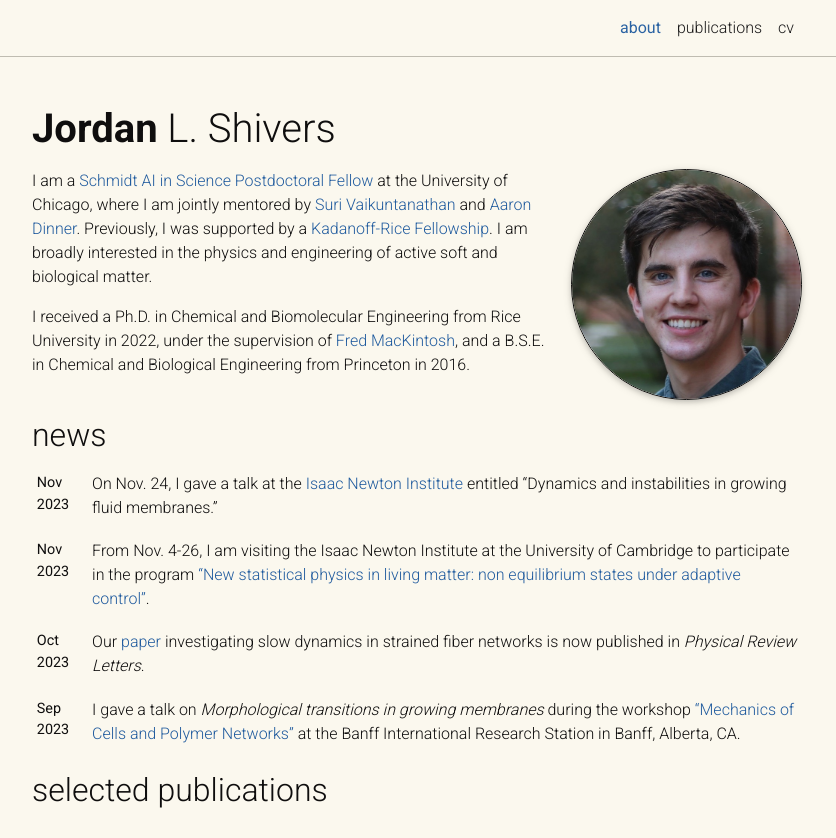
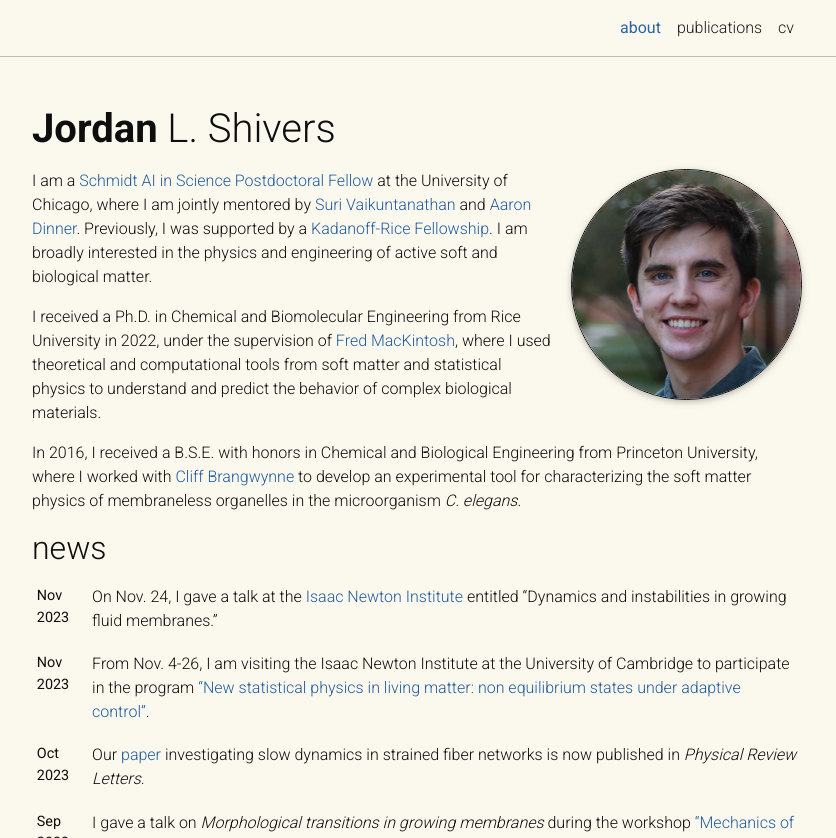
Before and after one commit to jordanshivers/jordanshivers.github.io, a Jekyll site: the page built from _pages/about.md, in a window 1280 px wide and 1221 px high, cut to the strip 0-838 px from the top of the window. Shown: the whole strip, without its empty margins (223-1059 px from the left). Built offline with Jekyll 4.4.1, drawn with Linux system fonts in a browser that asks for light colours; full-size pictures stand in for the smaller copies a plugin makes; comment, search, counter and statistics services are not loaded; a style sheet for code colours, icons or effects is not loaded.

Commit message:
new commit

```diff
--- a/_pages/about.md
+++ b/_pages/about.md
@@ -18,4 +18,6 @@ social: true  # includes social icons at the bottom of the page
 
 I am a [Schmidt AI in Science Postdoctoral Fellow](https://www.schmidtfutures.com/our-work/schmidt-ai-in-science-postdocs/) at the University of Chicago, where I am jointly mentored by [Suri Vaikuntanathan](https://chemistry.uchicago.edu/faculty/suri-vaikuntanathan-0) and [Aaron Dinner](https://chemistry.uchicago.edu/faculty/aaron-dinner). Previously, I was supported by a [Kadanoff-Rice Fellowship](https://mrsec.uchicago.edu/education/for-our-research-community/kadanoff-rice-postdoctoral-fellowships/). I am broadly interested in the physics and engineering of active soft and biological matter.
 
-I received a Ph.D. in Chemical and Biomolecular Engineering from Rice University in 2022, under the supervision of [Fred MacKintosh](https://profiles.rice.edu/faculty/frederick-c-mackintosh), and a B.S.E. in Chemical and Biological Engineering from Princeton in 2016.
+I received a Ph.D. in Chemical and Biomolecular Engineering from Rice University in 2022, under the supervision of [Fred MacKintosh](https://profiles.rice.edu/faculty/frederick-c-mackintosh), where I used theoretical and computational tools from soft matter and statistical physics to understand and predict the behavior of complex biological materials.
+
+In 2016, I received a B.S.E. with honors in Chemical and Biological Engineering from Princeton University, where I worked with [Cliff Brangwynne](https://cbe.princeton.edu/people/clifford-brangwynne) to develop an experimental tool for characterizing the soft matter physics of membraneless organelles in the microorganism *C. elegans*.
```
Also changed, not shown: 1 other file.
